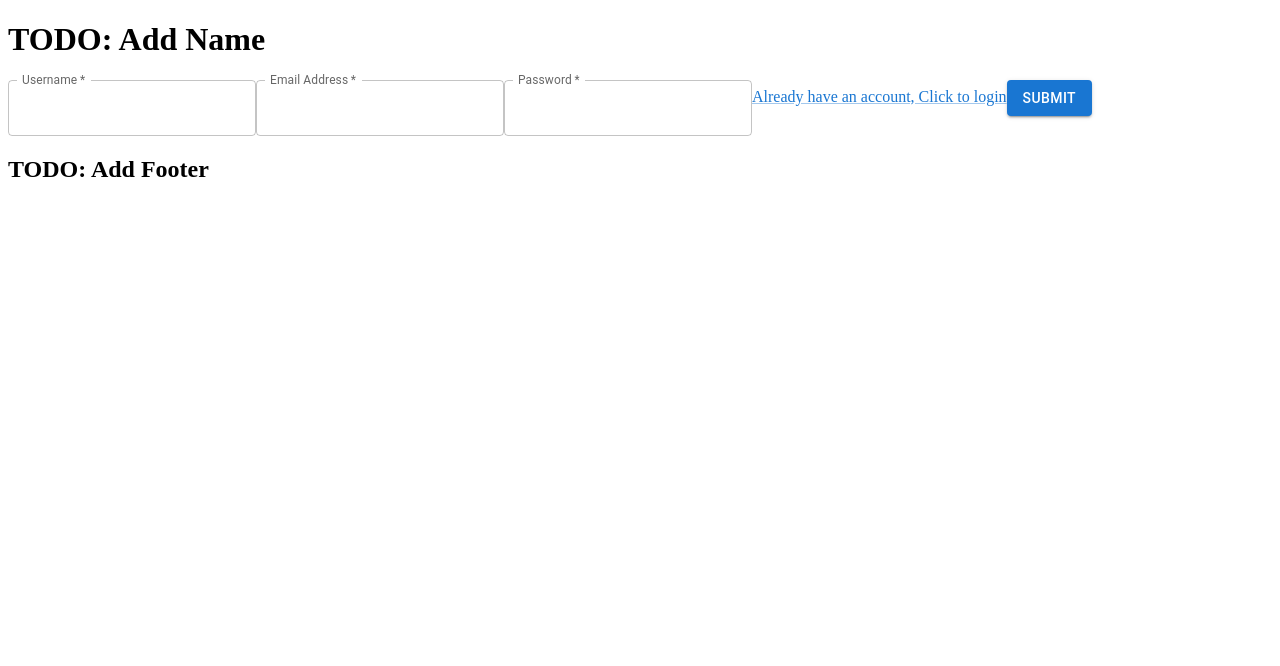
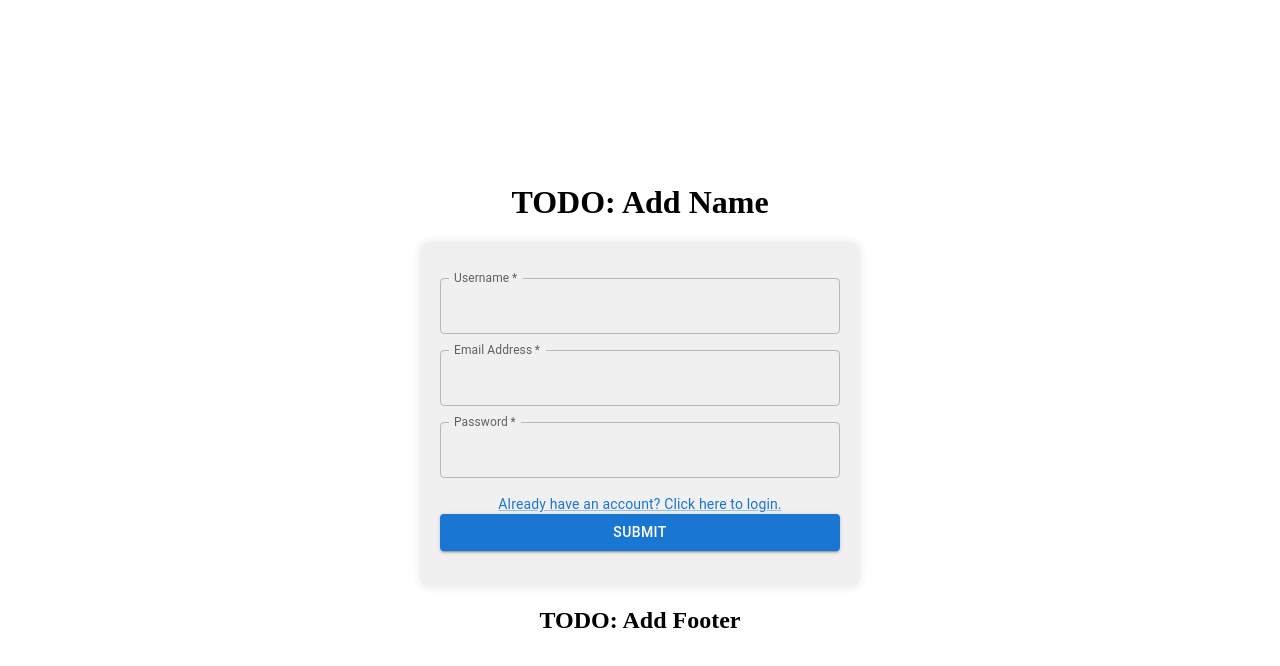
Before and after one commit to dvir2006/websecuredchat, a React (Create React App) app in the folder client/: page /register in a window 1280 px wide. Shown: the top 666 px of the page. Built offline with nearby package versions, Linux system fonts and the light colour scheme.

Commit message:
built register page general look

```diff
--- a/client/src/components/auth/Register.tsx
+++ b/client/src/components/auth/Register.tsx
@@ -1,45 +1,57 @@
+import React, { useState, useEffect } from "react";
 import { Alert, Box, Button, Link, TextField } from "@mui/material";
 import { RegisterProps } from "../../utils/types";
-import { username, email, password, auth, error } from "../../utils/signals";
+import { username, email, password, error } from "../../utils/signals";
 import { PostRequest, apiUrl } from "../../services/Server";
 import { useNavigate } from 'react-router-dom';
-import { useEffect, useState } from "react";
-import { effect } from "@preact/signals";
 
 const Register: React.FC<RegisterProps> = () => {
     const navigate = useNavigate();
-    const [canDisplayError,setCanDisplayError] = useState(false);
-
-
+    const [canDisplayError, setCanDisplayError] = useState(false);
 
     useEffect(() => {
         setCanDisplayError(false);
     }, []);
 
-
-    const onSubmit = async (event:React.FormEvent<HTMLFormElement>) =>{
+    const onSubmit = async (event: React.FormEvent<HTMLFormElement>) => {
         event.preventDefault();
         setCanDisplayError(false);
-        const response = await PostRequest(`${apiUrl}/auth/register`, {username: username.value, email: email.value, password:password.value});
-        if(response.ok) {
+        const response = await PostRequest(`${apiUrl}/auth/register`, { username: username.value, email: email.value, password: password.value });
+        if (response.ok) {
             password.value = "";
             navigate('/');
-        }
-        else{
-            error.value =  (await response.json()).message;
+        } else {
+            error.value = (await response.json()).message;
             setCanDisplayError(true);
         }
     }
 
     return (
-        <div>
-            <Box component="form" onSubmit={onSubmit}>
+        <Box
+            display="flex"
+            flexDirection="column"
+            justifyContent="center"
+            alignItems="center"
+            height="auto"
+        >
+            <Box
+                component="form"
+                onSubmit={onSubmit}
+                display="flex"
+                flexDirection="column"
+                alignItems="center"
+                p={2}
+                maxWidth={400}
+                width="100%"
+            >
                 <TextField
                     required
                     value={username}
                     id="outlined-required"
                     label="Username"
-                    onChange={(e) => username.value = e.target.value}
+                    onChange={(e) => (username.value = e.target.value)}
+                    fullWidth
+                    sx={{ mb: 2 }}
                 />
                 <TextField
                     required
@@ -47,7 +59,9 @@ const Register: React.FC<RegisterProps> = () => {
                     id="outlined-required"
                     type="email"
                     label="Email Address"
-                    onChange={(e) => email.value = e.target.value}
+                    onChange={(e) => (email.value = e.target.value)}
+                    fullWidth
+                    sx={{ mb: 2 }}
                 />
                 <TextField
                     required
@@ -55,13 +69,15 @@ const Register: React.FC<RegisterProps> = () => {
                     id="outlined-required"
                     label="Password"
                     type="password"
-                    onChange={(e) => password.value = e.target.value}
+                    onChange={(e) => (password.value = e.target.value)}
+                    fullWidth
+                    sx={{ mb: 2 }}
                 />
-                {canDisplayError &&<Alert severity="error">{error.value}</Alert>}
-                <Link href="/login">Already have an account, Click to login</Link>
-                <Button variant="contained" type="submit">Submit</Button>
+                {canDisplayError && <Alert severity="error">{error.value}</Alert>}
+                <Link href="/login" variant="body2">Already have an account? Click here to login.</Link>
+                <Button variant="contained" type="submit" fullWidth>Submit</Button>
             </Box>
-        </div>
+        </Box>
     );
 }
 
--- a/client/src/pages/RegisterPage.tsx
+++ b/client/src/pages/RegisterPage.tsx
@@ -1,19 +1,36 @@
-import React from "react"
+import React from "react";
 import Header from "../components/const/Header";
 import Footer from "../components/const/Footer";
 import Register from "../components/auth/Register";
-import {RegisterProps} from '../utils/types';
+import { RegisterProps } from "../utils/types";
+import { styled } from "@mui/system";
+
+const RegisterPageContainer = styled("div")({
+  display: "flex",
+  flexDirection: "column",
+  justifyContent: "center",
+  alignItems: "center",
+  minHeight: "100vh",
+});
+
+const RegisterContainer = styled("main")({
+  width: 400,
+  padding: "20px",
+  borderRadius: "10px",
+  backgroundColor: "#f0f0f0",
+  boxShadow: "0px 0px 10px rgba(0, 0, 0, 0.1)",
+});
 
 const RegisterPage: React.FC<RegisterProps> = () => {
-    return (
-        <div>
-            <Header />
-            <main>
-            <Register  />
-            </main>
-            <Footer />
-        </div>
-    );
-}
+  return (
+    <RegisterPageContainer>
+      <Header />
+      <RegisterContainer>
+        <Register />
+      </RegisterContainer>
+      <Footer />
+    </RegisterPageContainer>
+  );
+};
 
 export default RegisterPage;
```
